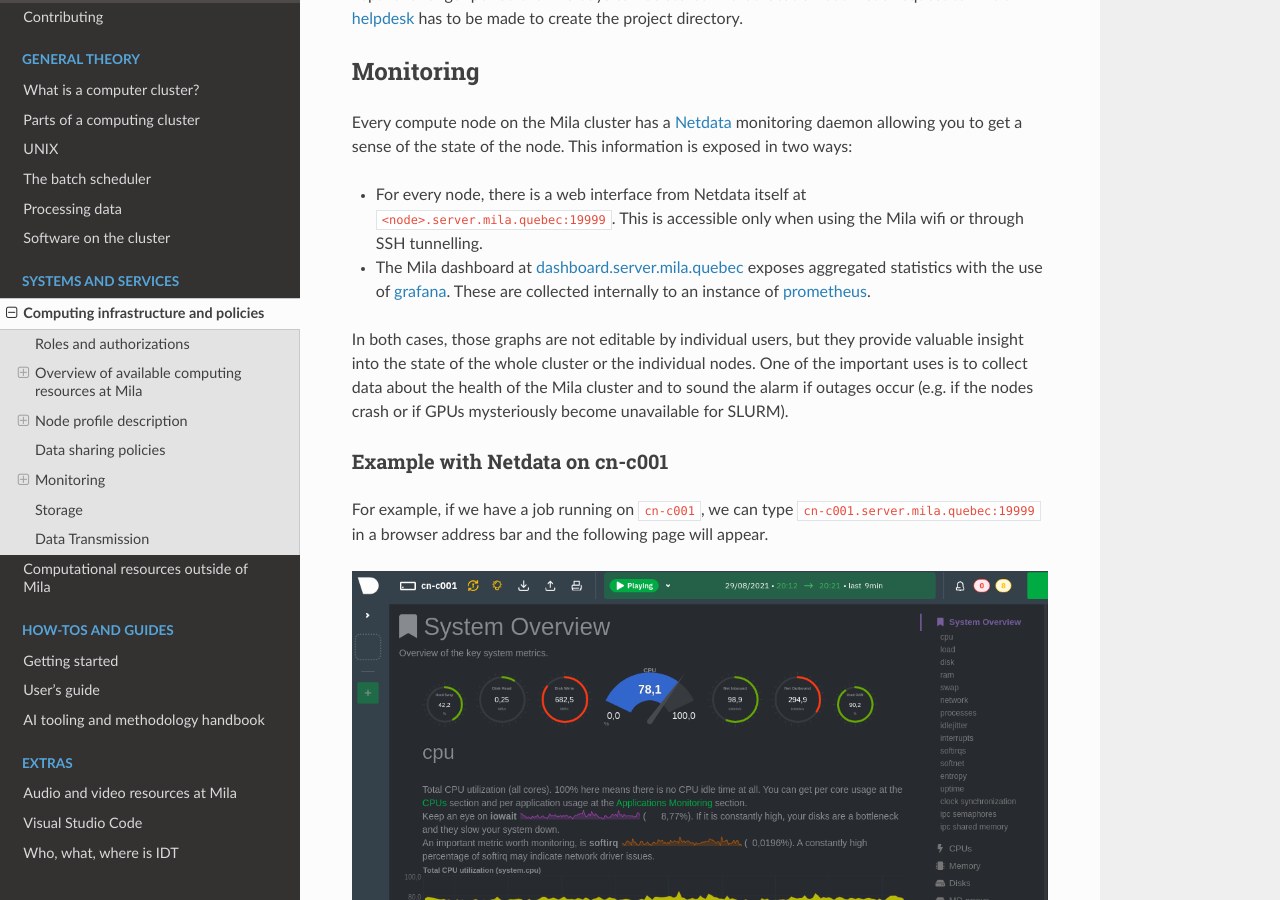
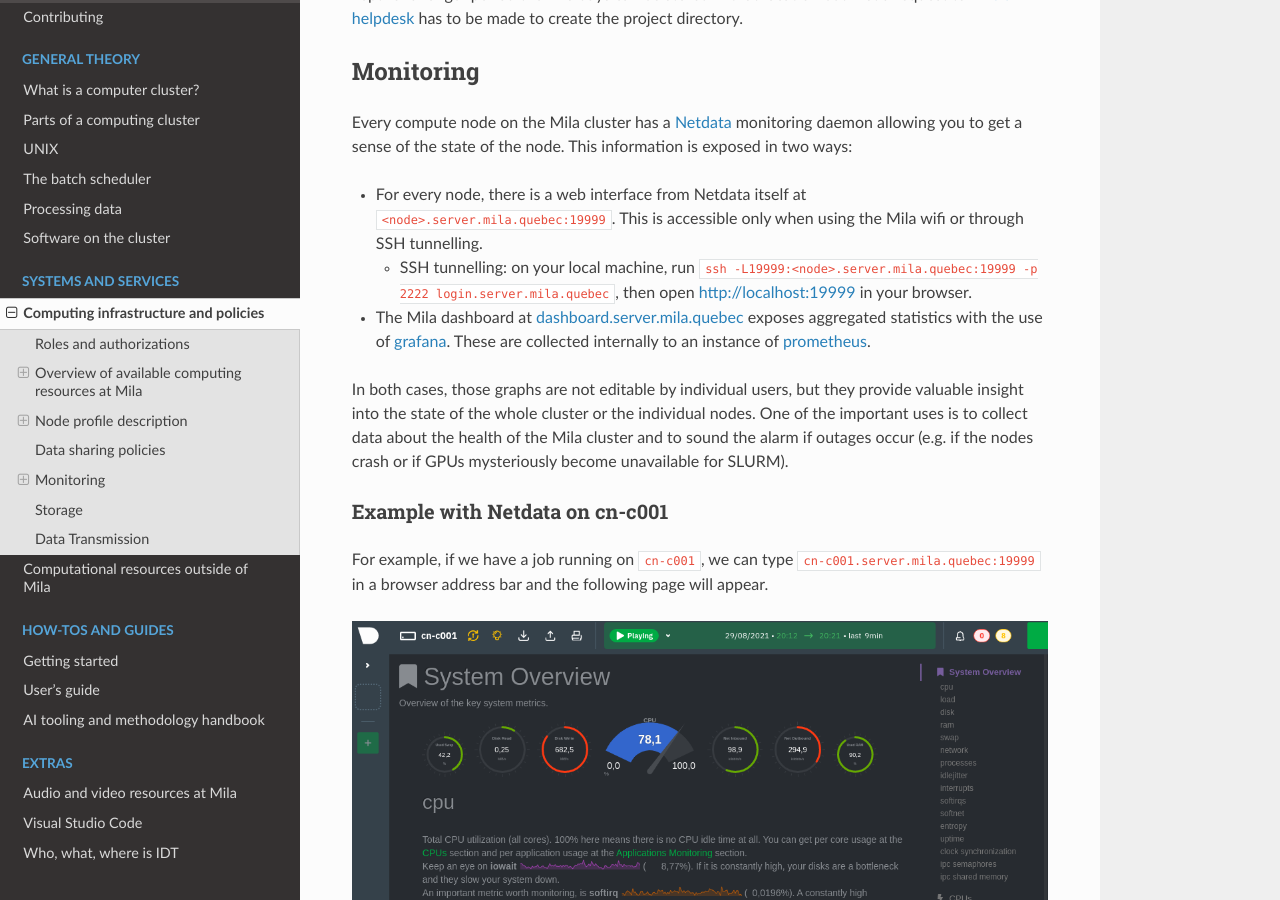
Before and after one commit to mila-iqia/mila-docs, a Sphinx documentation site: the page built from docs/Information.rst, in a window 1280 px wide and 900 px high, scrolled down 3122 px. Built offline with Sphinx 7.4.7 and the Read the Docs theme 2.0.0, drawn with Linux system fonts in a browser that asks for light colours.

Commit message:
Add SSH tunnelling example

```diff
--- a/docs/Information_monitoring.rst
+++ b/docs/Information_monitoring.rst
@@ -7,6 +7,9 @@ This information is exposed in two ways:
 
 * For every node, there is a web interface from Netdata itself at ``<node>.server.mila.quebec:19999``.
   This is accessible only when using the Mila wifi or through SSH tunnelling.
+
+  * SSH tunnelling: on your local machine, run ``ssh -L19999:<node>.server.mila.quebec:19999 -p 2222 login.server.mila.quebec``,
+    then open http://localhost:19999 in your browser.
 * The Mila dashboard at `dashboard.server.mila.quebec <https://dashboard.server.mila.quebec/>`_
   exposes aggregated statistics with the use of `grafana <https://grafana.com/>`_.
   These are collected internally to an instance of `prometheus <https://prometheus.io/>`_.
```
